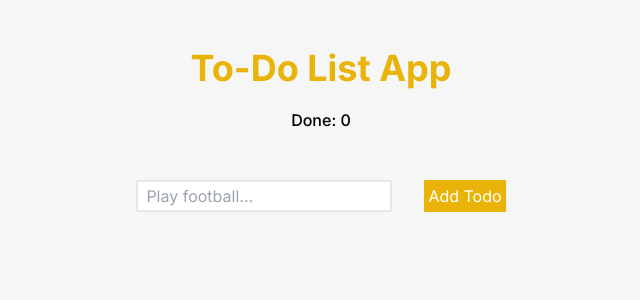
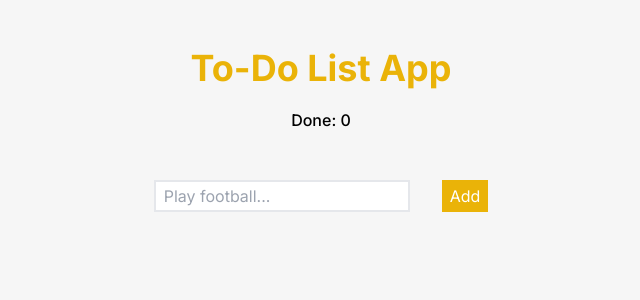
Before and after one commit to renofathoni23/todo-app-indosat, a Next.js app: page / in a window 1280 px wide. Shown: the top 300 px of the page, without its empty margins (319-959 px from the left). Built offline with nearby package versions, Linux system fonts and the light colour scheme.

Commit message:
feat: change title on button add

```diff
--- a/app/components/AddTodoForm.tsx
+++ b/app/components/AddTodoForm.tsx
@@ -20,8 +20,11 @@ export default function AddTodoForm({
           placeholder="Play football..."
           className="h-8 w-64 border-2 pl-2"
         ></input>
-        <button type="submit" className="bg-yellow-500 text-white p-1">
-          Add Todo
+        <button
+          type="submit"
+          className="bg-yellow-500 text-white p-1 pl-2 pr-2"
+        >
+          Add
         </button>
       </div>
     </form>
```
